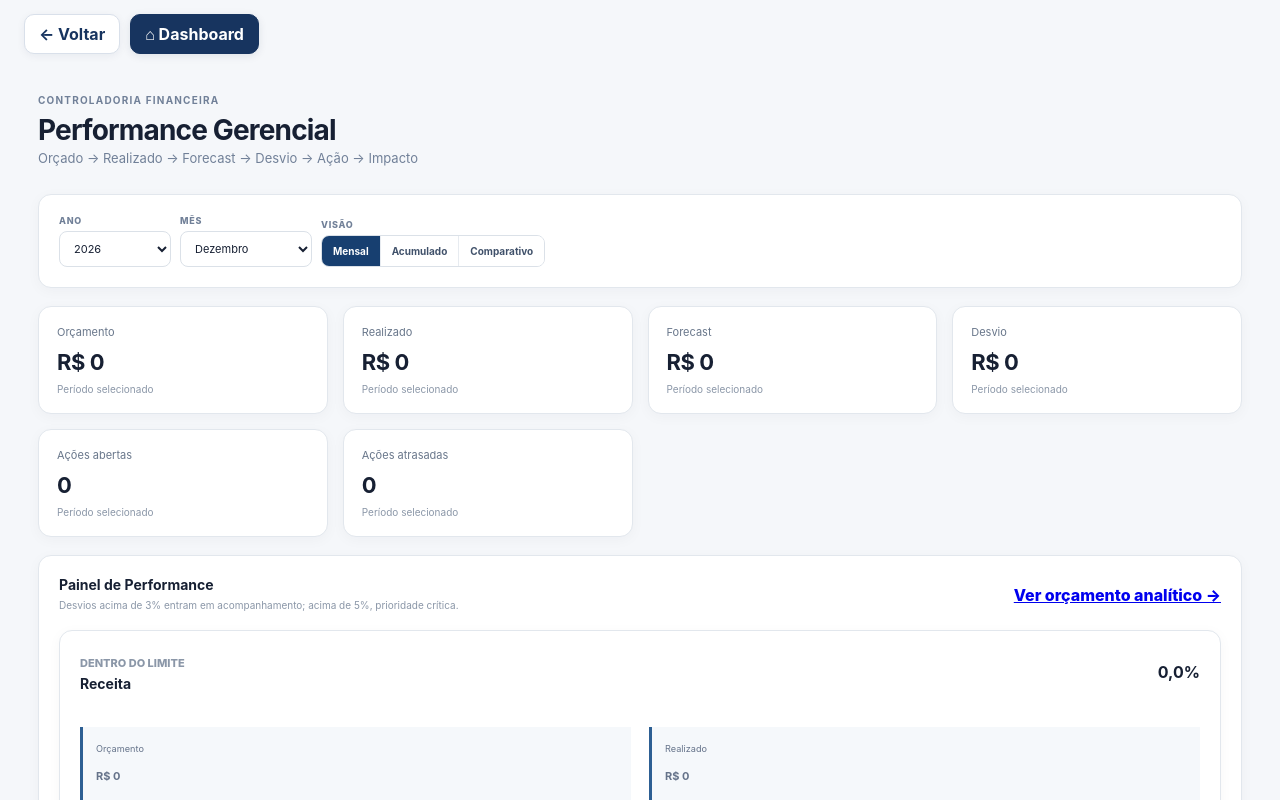
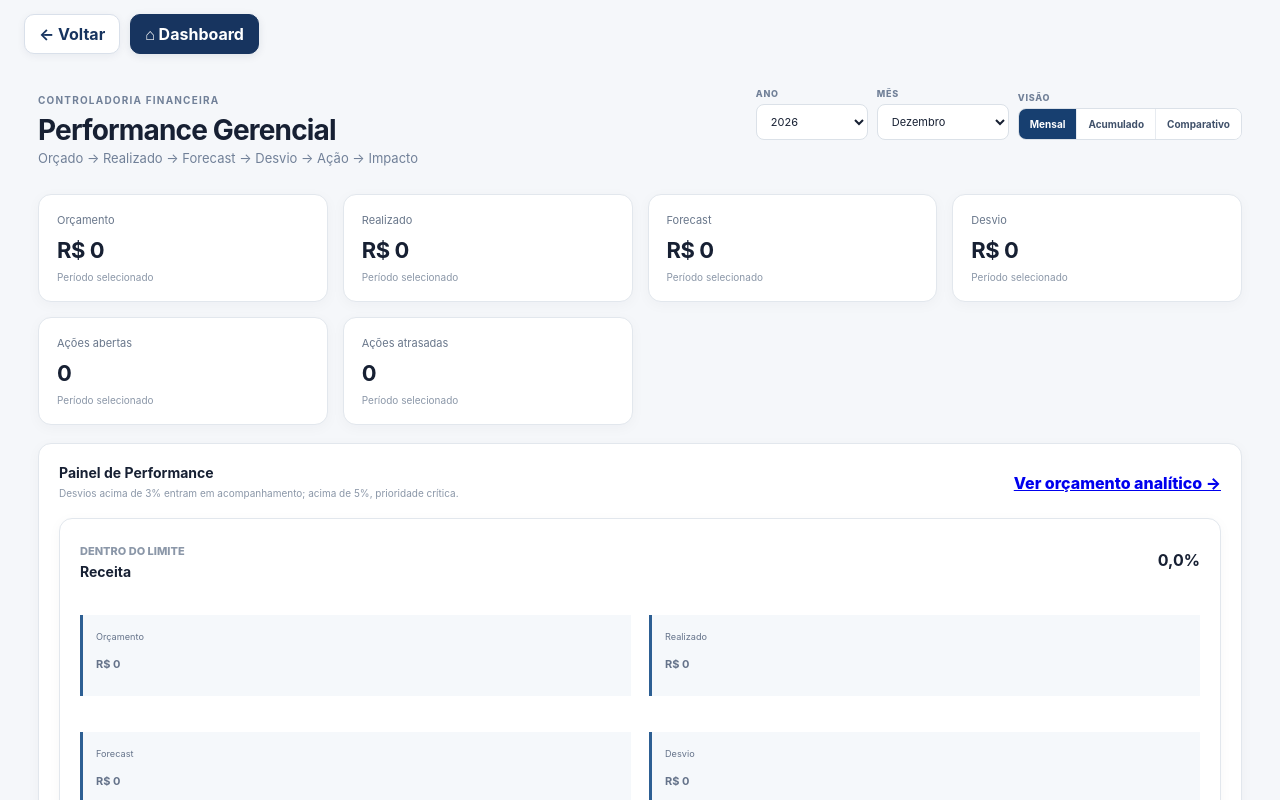
Before and after one commit to cardoso4009-byte/bp-financeiro-bi, a Next.js app: page /performance-gerencial in a window 1280 px wide. Shown: the top 800 px of the page. Built offline with nearby package versions, Linux system fonts and the light colour scheme.

Commit message:
fix: alinhar anos disponiveis na performance

```diff
--- a/app/performance-gerencial/page.tsx
+++ b/app/performance-gerencial/page.tsx
@@ -26,8 +26,7 @@ export default function PerformanceGerencial(){
  const prevActual=sum(source.entries.filter(e=>e.competence===prev)),prevBudget=sumBudget(budget,[prev])
  const prevRows=buildPerformanceRows(prevBudget,prevActual,prevActual,actions),prevSummary=buildPerformanceSummary(prevRows,actions)
  return <main className="content" style={{marginLeft:0,width:'100%',maxWidth:1450,margin:'0 auto'}}>
-  <header><div><small>CONTROLADORIA FINANCEIRA</small><h1>Performance Gerencial</h1><p>Orçado → Realizado → Forecast → Desvio → Ação → Impacto</p></div></header>
-  <section className="panel wide"><ReportPeriodFilter value={period} onChange={setPeriod} years={[2025,2026]}/></section>
+  <header><div><small>CONTROLADORIA FINANCEIRA</small><h1>Performance Gerencial</h1><p>Orçado → Realizado → Forecast → Desvio → Ação → Impacto</p></div><ReportPeriodFilter value={period} onChange={setPeriod} years={[2026]}/></header>
   <div className="cards"><Metric title="Orçamento" value={brl(summary.totalBudget)}/><Metric title="Realizado" value={brl(summary.totalActual)}/><Metric title="Forecast" value={brl(summary.totalForecast)}/><Metric title="Desvio" value={brl(summary.totalDeviation)}/><Metric title="Ações abertas" value={String(summary.openActions)}/><Metric title="Ações atrasadas" value={String(summary.overdueActions)}/></div>
   {period.view==='comparativo'&&<section className="panel wide"><div className="panel-title"><h2>Comparativo</h2><span>{monthLabel(period.month)}/{period.year} × {monthLabel(period.month===1?12:period.month-1)}/{period.month===1?period.year-1:period.year}</span></div><div className="rows"><div className="row"><span>Desvio atual</span><b>{brl(summary.totalDeviation)}</b></div><div className="row"><span>Desvio anterior</span><b>{brl(prevSummary.totalDeviation)}</b></div><div className="row"><span>Variação do desvio</span><b>{prevSummary.totalDeviation===0?'—':`${(((summary.totalDeviation-prevSummary.totalDeviation)/Math.abs(prevSummary.totalDeviation))*100).toFixed(1).replace('.',',')}%`}</b></div></div></section>}
   <section className="panel wide"><div className="panel-title"><div><h2>Painel de Performance</h2><span>Desvios acima de 3% entram em acompanhamento; acima de 5%, prioridade crítica.</span></div><a href="/orcamento-analitico" style={{fontWeight:800}}>Ver orçamento analítico →</a></div><div style={{display:'grid',gap:12}}>{rows.map(r=><PerformanceRow key={r.key} row={r}/>)}</div></section>
```
